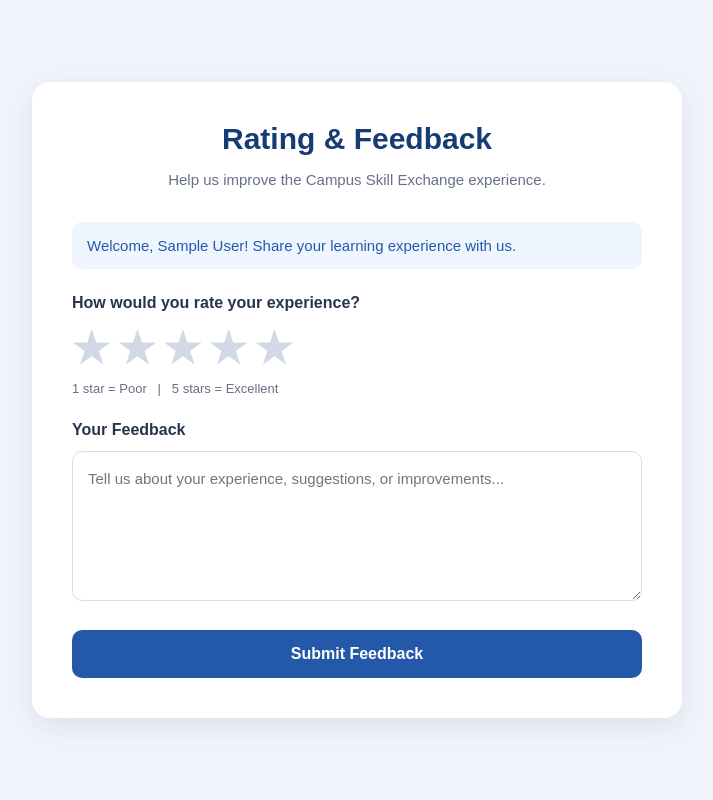
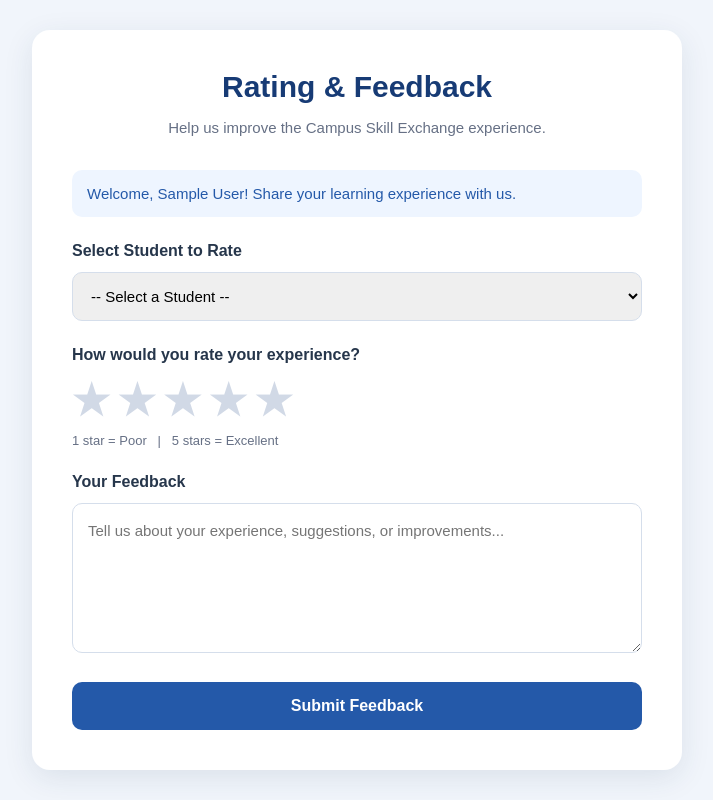
Before and after one commit to PRIYA19120/Campus-Skill-Exchange-Platform, a Flask app: page /rating-feedback in a window 1280 px wide. Shown: the whole page, without its empty margins (283-996 px from the left). Run offline with Flask 3, Linux system fonts and the light colour scheme; the visitor is signed in with stand-in values (Sample User, id 1); data that the repository does not hold is empty; parts of the project's set-up code (start-up, migrations or seed data) failed here and were passed over.

Commit message:
Update rating and feedback section

```diff
--- a/app.py
+++ b/app.py
@@ -1368,7 +1368,7 @@ def rating_feedback():
         "rating_feedback.html",
         success=success,
         error=error,
-        user_name=session.get("full_name", ""),
+        user_name=session.get("user_name", "Student"),
         students=students
     )
 
--- a/templates/dashboard.html
+++ b/templates/dashboard.html
@@ -73,10 +73,12 @@
                 Skill Gap Analysis
             </a>
 
-            <a href="#">
+
+            <a href="{{ url_for('rating_feedback') }}">
                 <span>⭐</span>
                 Rating &amp; Feedback
             </a>
+
         </nav>
 
         <div class="sidebar-bottom">
--- a/templates/rating_feedback.html
+++ b/templates/rating_feedback.html
@@ -203,6 +203,27 @@
         <form method="POST" action="{{ url_for('rating_feedback') }}">
 
             <div class="form-group">
+                <label for="reviewed_student_id">
+                    Select Student to Rate
+                </label>
+
+                <select
+                    name="reviewed_student_id"
+                    id="reviewed_student_id"
+                    required
+                    style="width:100%; padding:14px; border:1px solid #d5deeb; border-radius:10px; font-size:15px;"
+                >
+                    <option value="">-- Select a Student --</option>
+
+                    {% for student in students %}
+                        <option value="{{ student.student_id }}">
+                            {{ student.name }} ({{ student.email }})
+                        </option>
+                    {% endfor %}
+                </select>
+            </div>
+
+            <div class="form-group">
                 <label>How would you rate your experience?</label>
 
                 <div class="rating-options">
```
